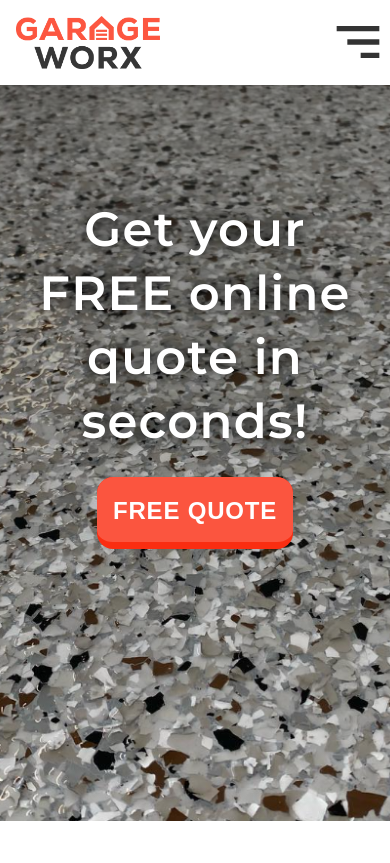
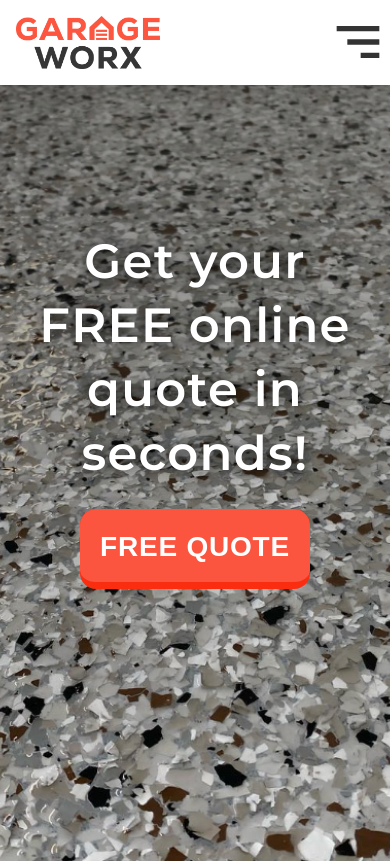
Before and after one commit to isaacruiz0/GarageWorx, a React (Create React App) app: page / in a window 390 px wide. Shown: the top 863 px of the page. Built offline with nearby package versions, Linux system fonts and the light colour scheme.

Commit message:
updated quote button and quote

```diff
--- a/src/Main_Components/Home/Home.jsx
+++ b/src/Main_Components/Home/Home.jsx
@@ -23,7 +23,7 @@ const Home = () => {
           setVisible(entry.isIntersecting)
           if (entry.isIntersecting) {observer.unobserve(entry.target)}
         })
-      },{threshold: .1})
+      },{threshold: .05})
     observer.observe(fadeInRef.current)
   }, [])
 
--- a/src/Main_Components/Home/Home.scss
+++ b/src/Main_Components/Home/Home.scss
@@ -22,7 +22,7 @@
         }
 
         .Home_main-quotePitch{
-            padding-top: 7rem;
+            padding-top: 9rem;
             padding-bottom:17rem;
             padding-left: 1.25rem;
             padding-right: 1.25rem;
@@ -70,14 +70,14 @@
                 cursor: pointer;
                 display: inline-block;
                 font-family: din-round,sans-serif;
-                font-size: 1.5rem;
+                font-size: 1.75rem;
                 font-weight: 700;
                 letter-spacing: .8px;
                 line-height: 20px;
                 margin: 0;
                 outline: none;
                 overflow: visible;
-                padding: 1.5rem 1rem;
+                padding: 1.75rem 1.25rem;
                 text-align: center;
                 text-transform: uppercase;
                 touch-action: manipulation;
```
